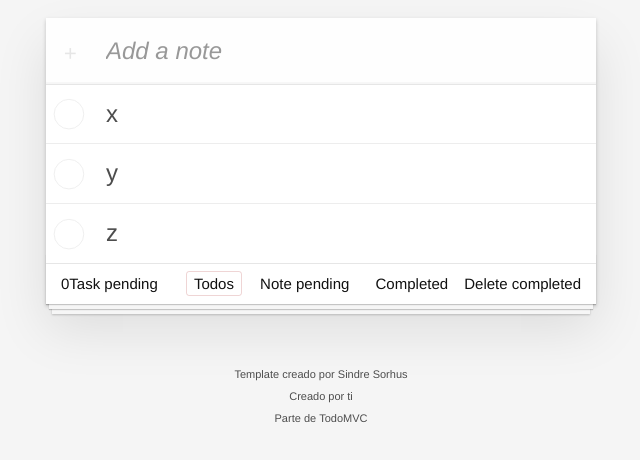
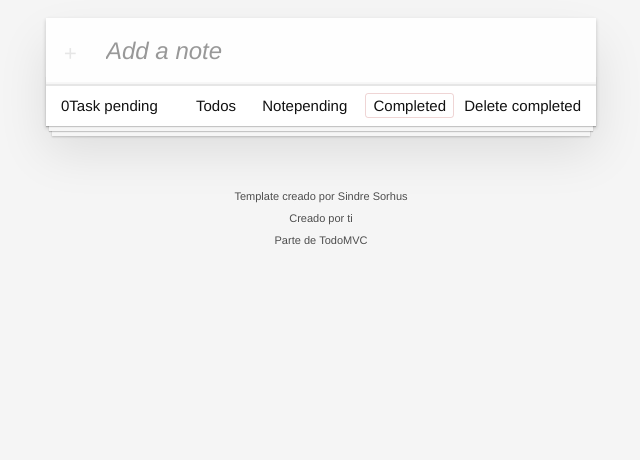
Before and after one commit to SamCode011/Todo-App, a website built with Vite: page TodoApp/index.html in a window 1280 px wide. Both pictures are taken after a click on the link "Completed". Shown: the part 112-572 px from the top of the page, without its empty margins (319-959 px from the left). Built offline with nearby package versions, Linux system fonts and the light colour scheme.

Commit message:
change filter,visuality

```diff
--- a/TodoApp/src/store/todo.store.js
+++ b/TodoApp/src/store/todo.store.js
@@ -1,6 +1,6 @@
 import { Todo } from '../todos/models/todo.model';
 
-const Filters = {
+export const Filters = {
     All: 'all' ,
     Completed: 'Completed',
     Pending: 'Pending'
--- a/TodoApp/src/todos/app.html
+++ b/TodoApp/src/todos/app.html
@@ -37,10 +37,11 @@
         <!-- Remove this if you don't implement routing -->
         <ul class="filters">
             <li>
-                <a class="selected filtro" class="selected" href="#/">Todos</a>
+                <!-- selected  -->
+                <a class="filtro" class="selected" href="#/">Todos</a>
             </li>
             <li>
-                <a class="filtro" href="#/active">Note pending</a>
+                <a  class="filtro" href="#/active">Notepending</a>
             </li>
             <li>
                 <a class="filtro" href="#/completed">Completed</a>
--- a/TodoApp/src/todos/app.js
+++ b/TodoApp/src/todos/app.js
@@ -1,4 +1,4 @@
-import todoStore from '../store/todo.store';
+import todoStore, { Filters } from '../store/todo.store';
 import html from './app.html?raw';
 import { renderTodos } from './use-cases';
 
@@ -9,6 +9,7 @@ const ElementIDs = {
     ClearCompletedButton: '.clear-completed',
     TodoList: '.todo-list',
     NewTodoInput: '#new-todo-input',
+    TodoFilters: '.filtro',
 }
 
 
@@ -39,6 +40,7 @@ export const App = (elementId) => {
     const newDescriptionInput = document.querySelector( ElementIDs.NewTodoInput);
     const todoListUL = document.querySelector( ElementIDs.TodoList);
     const clearCompletedButton = document.querySelector(ElementIDs.ClearCompletedButton);
+    const filtersLIs = document.querySelectorAll(ElementIDs.TodoFilters);
     //Listeners
 
     newDescriptionInput.addEventListener('keyup',(event) => {
@@ -70,4 +72,24 @@ export const App = (elementId) => {
         todoStore.deleteCompleted();
         displayTodos();
     });
+
+    filtersLIs.forEach( element => {
+        element.addEventListener('click',(element) => {
+            filtersLIs.forEach( el => el.classList.remove('selected'));
+            element.target.classList.add('selected');
+
+            switch( element.target.text) {
+                case 'Todos':
+                    todoStore.setFilter(Filters.All)
+                    break;
+                    case 'Notepending':
+                    todoStore.setFilter(Filters.Pending)
+                    break;
+                    case 'Completed':
+                    todoStore.setFilter(Filters.Completed)
+                    break;
+            }
+            displayTodos();
+        });
+    });
 }
```
